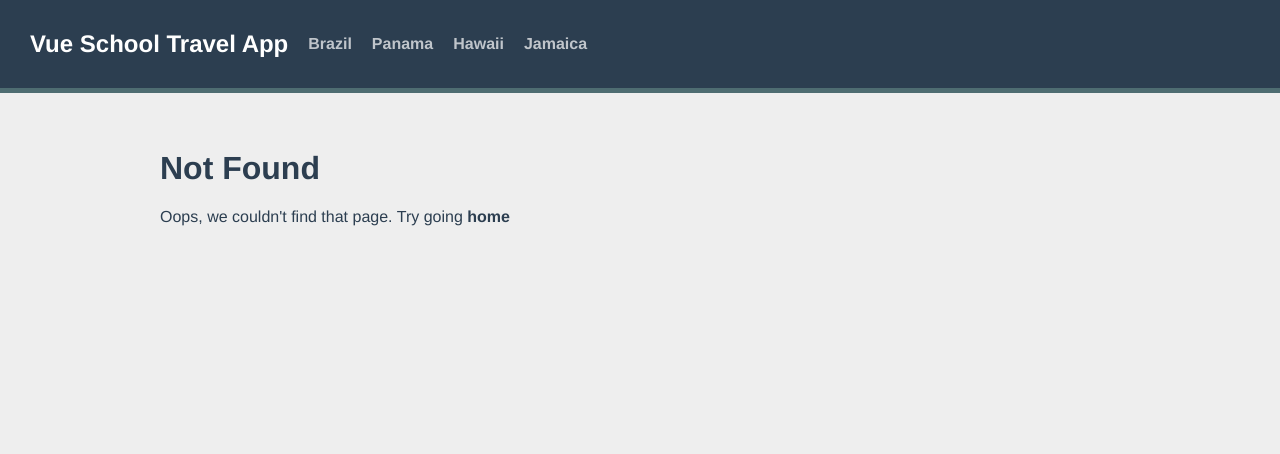
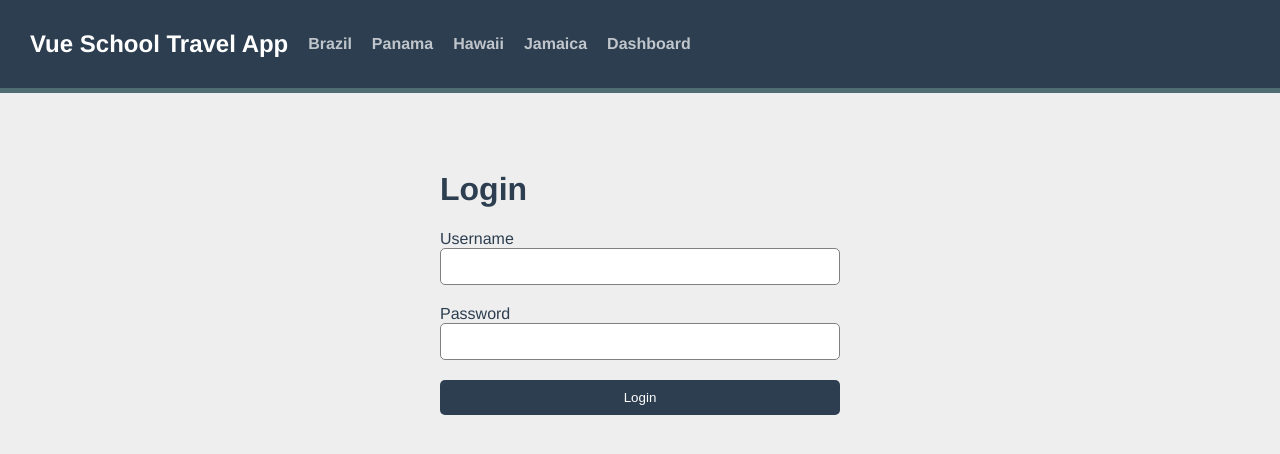
Before and after one commit to thebrokenblow/travel, a Vue app: page /login in a window 1280 px wide. Before the commit this address had no page. Shown: the top 454 px of the page. Built offline with nearby package versions, Linux system fonts and the light colour scheme.

Commit message:
Добавил аунтификацию

```diff
--- a/src/components/TheNavigation.vue
+++ b/src/components/TheNavigation.vue
@@ -8,6 +8,7 @@
     >
       {{ destination.name }}
     </router-link>
+    <router-link :to="{ name: 'protected' }">Dashboard</router-link>
   </div>
 </template>
 <script>
--- a/src/router/index.js
+++ b/src/router/index.js
@@ -4,6 +4,19 @@
 
 const routes = [
   { path: '/', name: 'Home', component: Home },
+  {
+    path: '/protected',
+    name: 'protected',
+    component: () => import('@/views/Protected.vue'),
+    meta: {
+      requiresAuth: true
+    }
+  },
+  {
+    path: '/login',
+    name: 'login',
+    component: () => import('@/views/Login.vue')
+  },
   {
     path: '/destination/:id/:slug',
     name: 'destination.show',
@@ -21,25 +34,32 @@
           query: to.query,
           hash: to.hash
         }
-    },
-    children: [
-      {
-        path: ':experienceSlug',
-        name: 'experience.show',
-        component: () => import('@/views/ExperienceShow.vue'),
-        props: (route) => ({ ...route.params, id: parseInt(route.params.id) })
-      }
-    ]
+    }
   },
   {
     path: '/:pathMatch(.*)*',
     name: 'NotFound',
     component: () => import('@/views/NotFound.vue')
+  },
+  {
+    path: '/destination/:id/:slug/:experienceSlug',
+    name: 'experience.show',
+    component: () => import('@/views/ExperienceShow.vue'),
+    props: (route) => ({ ...route.params, id: parseInt(route.params.id) })
   }
 ]
 
 const router = createRouter({
   history: createWebHistory(),
-  routes
+  routes,
+  scrollBehavior(to, from, savedPosition) {
+    return savedPosition || { top: 0 }
+  }
+})
+
+router.beforeEach((to, from) => {
+  if (to.meta.requiresAuth && !window.user) {
+    return { name: 'login' }
+  }
 })
 export default router
--- /dev/null
+++ b/src/views/Login.vue
@@ -0,0 +1,28 @@
+<template>
+  <div class="login">
+    <form class="form" @submit.prevent="login">
+      <h1>Login</h1>
+      <label for="username">Username</label>
+      <input v-model="username" name="username" type="text" class="input" />
+      <label for="password">Password</label>
+      <input v-model="password" name="password" type="text" class="input" />
+      <button class="btn">Login</button>
+    </form>
+  </div>
+</template>
+<script>
+export default {
+  data() {
+    return {
+      username: '',
+      password: ''
+    }
+  },
+  methods: {
+    login() {
+      window.user = this.username
+      this.$router.push({ name: 'protected' })
+    }
+  }
+}
+</script>
--- /dev/null
+++ b/src/views/Protected.vue
@@ -0,0 +1,21 @@
+<template>
+  <div>
+    <h1>Greetings, {{ username }}</h1>
+    <button @click="logout">Logout</button>
+  </div>
+</template>
+<script>
+export default {
+  data() {
+    return {
+      username: window.user
+    }
+  },
+  methods: {
+    logout() {
+      window.user = null
+      this.$router.push({ name: 'Home' })
+    }
+  }
+}
+</script>
```
